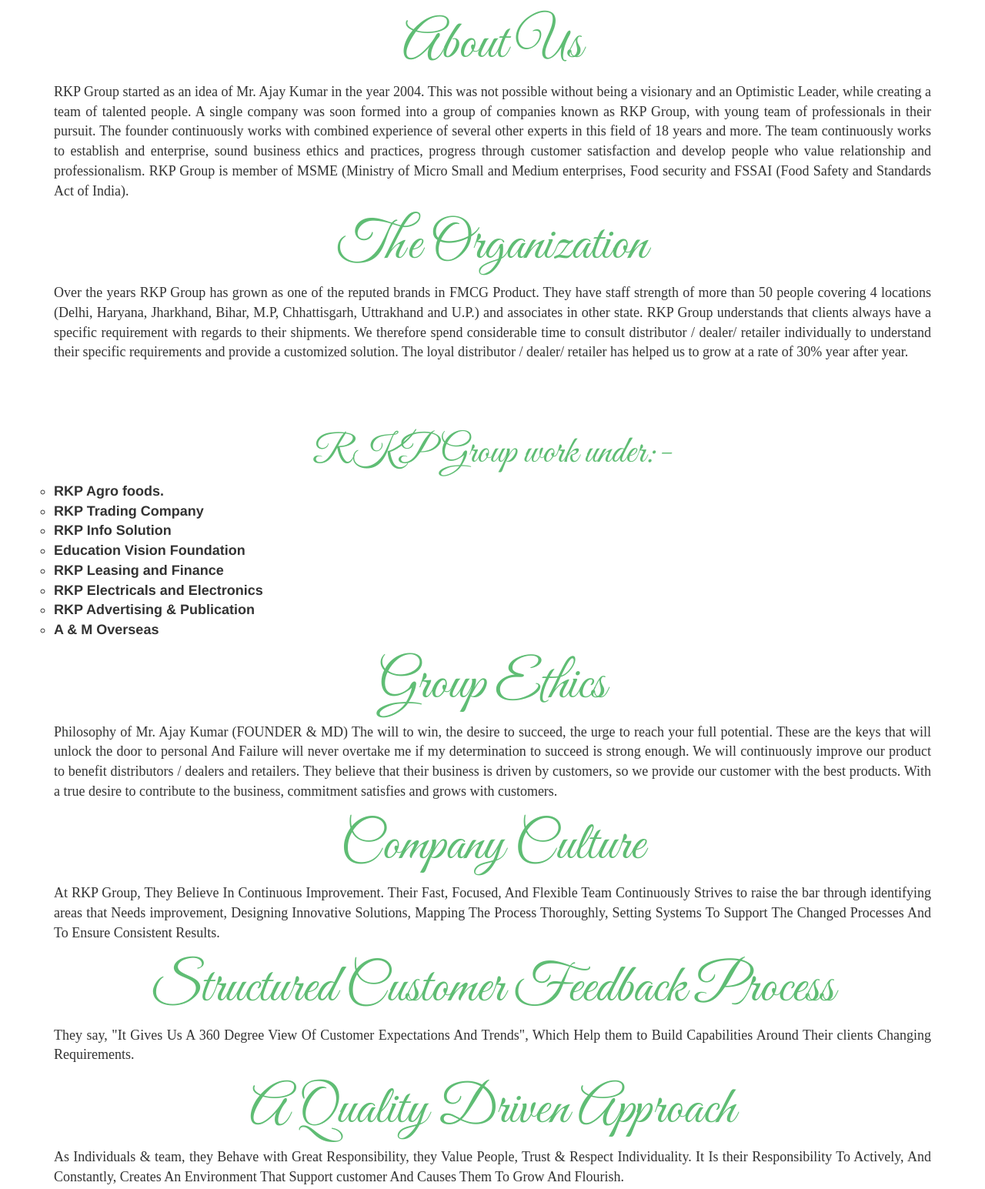
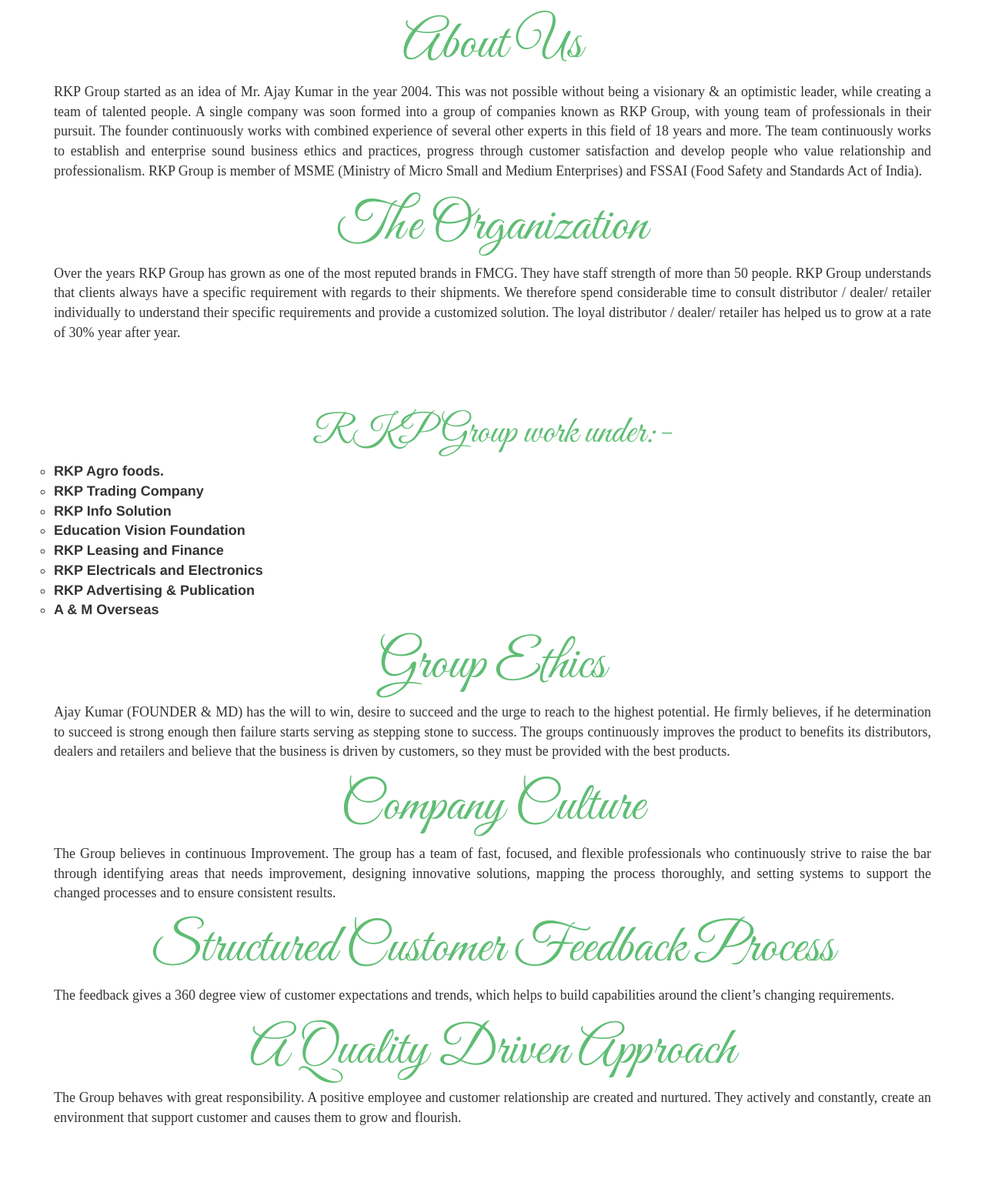
Before and after one commit to bhavuksagar/RKP-Groups.in, a plain HTML site: page about.html in a window 1280 px wide. Shown: the part 130-1675 px from the top of the page at 77% size. Drawn offline with nearby package versions, Linux system fonts and the light colour scheme.

Commit message:
modified files

```diff
--- a/about.html
+++ b/about.html
@@ -36,14 +36,15 @@
     <h1 style="color: rgb(95,189,116); font-family: Great Vibes; font-size: 70px; text-align: center;">About Us</h1>
 
 	<div class="container about">
-        <p>RKP Group started as an idea of Mr. Ajay Kumar in the year 2004. This was not possible without being a visionary and an Optimistic Leader, while creating a team of talented people.
-A single company was soon formed into a group of companies known as RKP Group, with young team of professionals in their pursuit. The founder continuously works with combined experience of several other experts in this field of 18 years and more. The team continuously works to establish and enterprise, sound business ethics and practices, progress through customer satisfaction and develop people who value relationship and professionalism. RKP Group is member of MSME (Ministry of Micro Small and Medium enterprises, Food security and FSSAI (Food Safety and Standards Act of India).
+        <p>RKP Group started as an idea of Mr. Ajay Kumar in the year 2004. This was not possible without being a visionary & an optimistic leader, while creating a team of talented people.
+A single company was soon formed into a group of companies known as RKP Group, with young team of professionals in their pursuit. The founder continuously works with combined experience of several other experts in this field of 18 years and more. The team continuously works to establish and enterprise sound business ethics and practices, progress through customer satisfaction and develop people who value relationship and professionalism. RKP Group is member of MSME (Ministry of Micro Small and Medium Enterprises) and FSSAI (Food Safety and Standards Act of India).
+
 </p>
 
 
 	 <h1 style="color: rgb(95,189,116); font-family: Great Vibes; font-size: 70px; text-align: center;">The Organization </h1>
 
-        <p>Over the years RKP Group has grown as one of the reputed brands in FMCG Product.  They have staff strength of more than 50 people covering 4 locations (Delhi, Haryana, Jharkhand, Bihar, M.P, Chhattisgarh, Uttrakhand and U.P.) and associates in other state. RKP Group understands that clients always have a specific requirement with regards to their shipments. We therefore spend considerable time to consult distributor / dealer/ retailer individually to understand their specific requirements and provide a customized solution. The loyal distributor / dealer/ retailer has helped us to grow at a rate of 30% year after year.
+        <p>Over the years RKP Group has grown as one of the most reputed brands in FMCG.  They have staff strength of more than 50 people. RKP Group understands that clients always have a specific requirement with regards to their shipments. We therefore spend considerable time to consult distributor / dealer/ retailer individually to understand their specific requirements and provide a customized solution. The loyal distributor / dealer/ retailer has helped us to grow at a rate of 30% year after year.
 </p>
     <br>
     <br>
@@ -67,27 +68,33 @@ A single company was soon formed into a group of companies known as RKP Group, w
 
      <h1 style="color: rgb(95,189,116); font-family: Great Vibes; font-size: 70px; text-align: center;">Group Ethics </h1>
 
-    <P>Philosophy of Mr. Ajay Kumar (FOUNDER & MD) The will to win, the desire to succeed, the urge to reach your full potential. These are the keys that will unlock the door to personal
-And Failure will never overtake me if my determination to succeed is strong enough.
-We will continuously improve our product to benefit distributors / dealers and retailers. They believe that their business is driven by customers, so we provide our customer with the best products. With a true desire to contribute to the business, commitment satisfies and grows with customers.
+    <P>Ajay Kumar (FOUNDER & MD) has the will to win, desire to succeed and the urge to reach to the highest potential. He firmly believes, if he determination to succeed is strong enough then failure starts serving as stepping stone to success. The groups continuously improves the product to benefits its distributors, dealers and retailers and believe that the business is driven by customers, so they must be  provided with the best products.
+
+
 </P>
 
 
 
      <h1 style="color: rgb(95,189,116); font-family: Great Vibes; font-size: 70px; text-align: center;">Company Culture</h1>
-    <p>At RKP Group, They Believe In Continuous Improvement. Their Fast, Focused, And Flexible Team Continuously Strives to raise the bar through identifying areas that Needs improvement, Designing Innovative Solutions, Mapping The Process Thoroughly, Setting Systems To Support The Changed Processes And To Ensure Consistent Results.</p>
+    <p>The Group believes in continuous Improvement. The group has a team of fast, focused, and flexible professionals who continuously strive to raise the bar through identifying areas that needs improvement, designing innovative solutions, mapping the process thoroughly, and setting systems to support the changed processes and to ensure consistent results.
+
+</p>
 
 
 
 
      <h1 style="color: rgb(95,189,116); font-family: Great Vibes; font-size: 70px; text-align: center;">Structured Customer Feedback Process </h1>
-     <p>They say, "It Gives Us A 360 Degree View Of Customer Expectations And Trends", Which Help them to Build Capabilities Around Their clients Changing Requirements.
+     <p>The feedback gives a 360 degree view of customer expectations and trends, which helps to build capabilities around the client’s changing requirements.
+
+
 
 </p>
 
 
     <h1 style="color: rgb(95,189,116); font-family: Great Vibes; font-size: 70px; text-align: center;">A Quality Driven Approach</h1>
-    <p>As Individuals & team, they Behave with Great Responsibility, they Value People, Trust & Respect Individuality. It Is their Responsibility To Actively, And Constantly, Creates An Environment That Support customer And Causes Them To Grow And Flourish.</p>
+    <p>The Group behaves with great responsibility. A positive employee and customer relationship are created and nurtured. They actively and constantly, create an environment that support customer and causes them to grow and flourish.
+
+</p>
 
 	</div>
 
```
Also changed, not shown: 1 other file.
